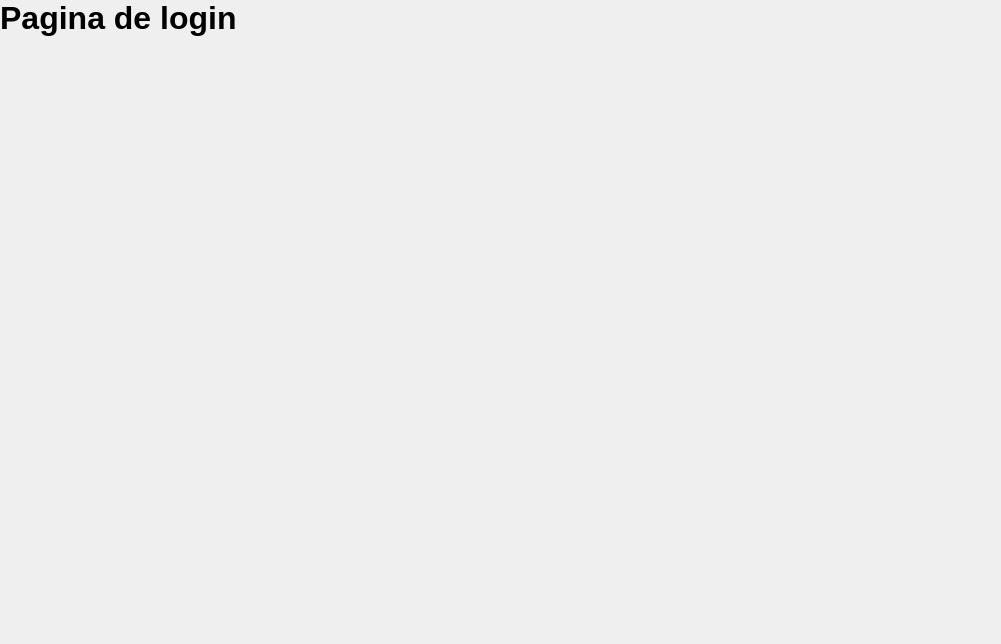
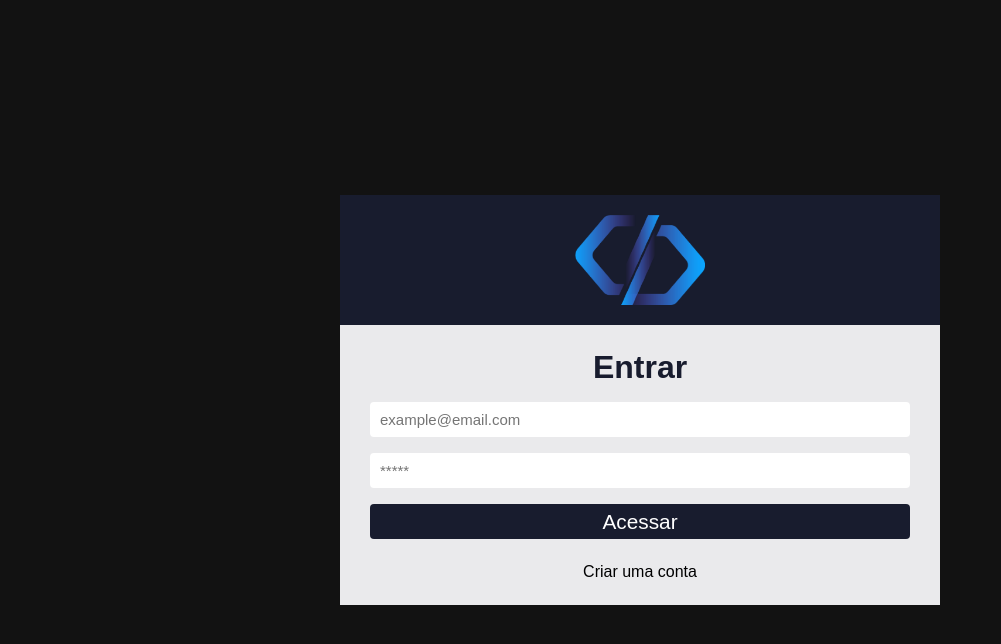
Before and after one commit to thiagoalmeida1905/called-system, a React (Create React App) app: page / in a window 1280 px wide. Shown: the top 644 px of the page, without its empty margins (0-1001 px from the left). Built offline with nearby package versions, Linux system fonts and the light colour scheme.

Commit message:
style: estilo da page de login

```diff
--- a/src/pages/SignIn/index.js
+++ b/src/pages/SignIn/index.js
@@ -1,7 +1,43 @@
+import { useState } from 'react';
+import './signin.css';
+import logo from '../../assets/logo.png';
+import { Link } from 'react-router-dom';
+
 export default function SignIn() {
+
+    const [email, setEmail] = useState('');
+    const [password, setPassword] = useState('');
+
+
     return(
-        <div>
-            <h1>Pagina de login</h1>
+        <div className='container-center'>
+            <div className="login">
+                <div className="login-area">
+                    <img src={logo} alt="Logo do sistema de chamados" />
+                </div>
+
+                <form>
+                    <h1>Entrar</h1>
+                    <input
+                        type="text"
+                        placeholder='example@email.com'
+                        value={email}
+                        onChange={ e => setEmail(e.target.value)}
+                    />
+                    <input
+                        type="password"
+                        placeholder='*****'
+                        value={password}
+                        onChange={ e => setPassword(e.target.value)}
+                    />
+
+                    <button type="submit"> Acessar </button>
+                </form>
+
+                <Link to={'/register'}>Criar uma conta</Link>
+
+
+            </div>
         </div>
     )
 }
--- /dev/null
+++ b/src/pages/SignIn/signin.css
@@ -0,0 +1,69 @@
+.container-center {
+    height: 100%;
+    display: flex;
+    justify-content: center;
+    align-items: center;
+    background-color: #121212;
+    padding: 0 12px;
+}
+
+.login {
+    background-color: #EAEAEC;
+    width: 600px;
+    display: flex;
+    align-items: center;
+    justify-content: center;
+    flex-direction: column;
+}
+
+.login-area {
+    background-color: #181c2e;
+    width: 100%;
+    display: flex;
+    justify-content: center;
+
+}
+
+.login-area img {
+    width: 170px;
+    height: 130px;
+    padding: 20px;
+}
+
+form {
+    margin-top: 1.5rem;
+    width: 90%;
+    display: flex;
+    flex-direction: column;
+}
+
+form h1 {
+    text-align: center;
+    margin-bottom: 1rem;
+    color: #181c2e;
+}
+
+.login input {
+    margin-bottom: 1rem;
+    height: 35px;
+    border-radius: 4px;
+    border: 0;
+    padding: 10px;
+    font-size: 15px;
+    background-color: #fff;
+}
+
+form button {
+    height: 35px;
+    border: 0;
+    border-radius: 4px;
+    background-color: #181c2e;
+    color: #FFF;
+    font-size: 1.3rem;
+}
+
+.login a {
+    margin: 1.5rem 0;
+    color: #000;
+    cursor: pointer;
+}
```
